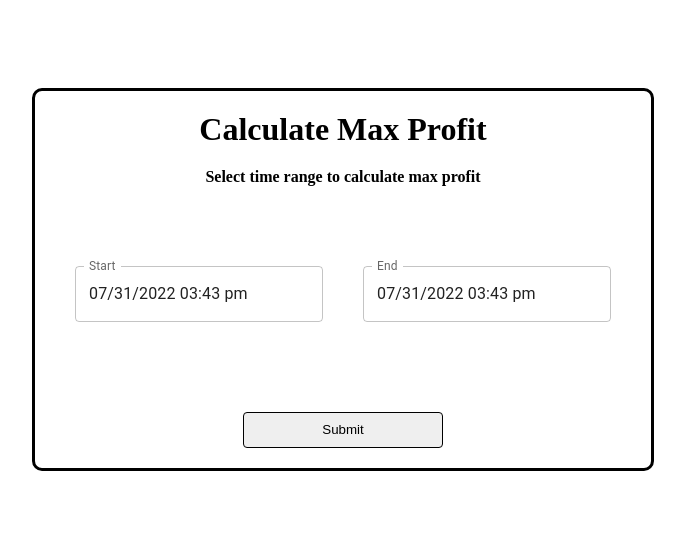
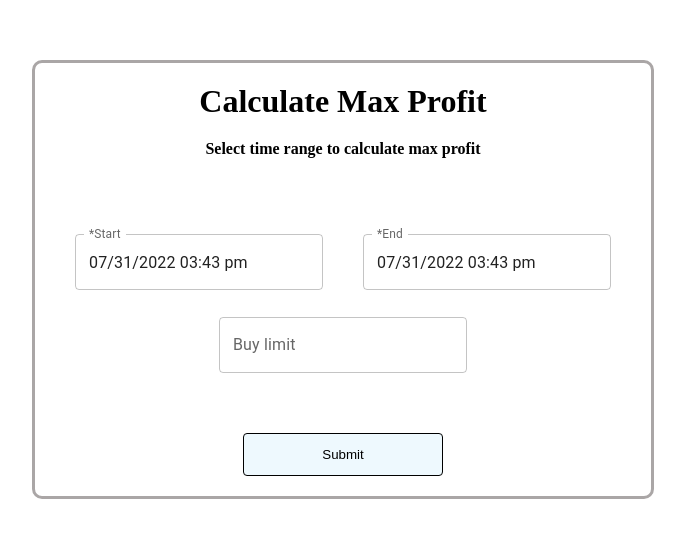
Before and after one commit to rafaele85/maxprofit-client, a React (Create React App) app: page / in a window 1280 px wide. Shown: the part 121-658 px from the top of the page, without its empty margins (297-982 px from the left). Built offline with nearby package versions, Linux system fonts and the light colour scheme.

Commit message:
add priceLimit field, api for sending request to server

```diff
--- a/package.json
+++ b/package.json
@@ -11,6 +11,7 @@
     "@testing-library/react": "^13.3.0",
     "@testing-library/user-event": "^13.5.0",
     "date-fns": "^2.29.1",
+    "dotenv": "^16.0.1",
     "moment": "^2.29.4",
     "react": "^18.2.0",
     "react-dom": "^18.2.0",
--- /dev/null
+++ b/src/api/maxProfit.ts
@@ -0,0 +1,18 @@
+import {MaxProfitInput} from "../types/maxProfit";
+
+export const maxProfit = async (params: MaxProfitInput) => {
+    const apiUrl = process.env.REACT_APP_API_URL
+    if (!apiUrl) {
+        throw new Error('API URL is not specified in env variables')
+    }
+    const paramsArray: string[] = []
+    for(const [key, value] of Object.entries(params)) {
+        if (value !== null && value !== undefined) {
+            paramsArray.push(`${key}=${value}`)
+        }
+    }
+    const url = `${apiUrl}/maxprofit?${paramsArray.join('&')}`
+
+    const res = await fetch(url)
+    console.log('---res=', res)
+}
--- a/src/components/MaxProfitForm.tsx
+++ b/src/components/MaxProfitForm.tsx
@@ -1,32 +1,89 @@
-import {useState} from "react";
+import React, {useState} from "react";
 import styled from "styled-components";
 import {DatePickerComponent} from "./DatePickerComponent";
+import {convertDateToUnixTime} from "../util/convertDate";
+import {TextField} from "@mui/material";
+import {SubmitButton} from "./SubmitButton";
+import {maxProfit} from "../api/maxProfit";
 
 export const MaxProfitForm = () => {
-    const [start, setStart] = useState<number>()
-    const [end, setEnd] = useState<number>()
+    const nowTime = convertDateToUnixTime(new Date())
+    const [start, setStart] = useState<number | undefined>(nowTime)
+    const [end, setEnd] = useState<number | undefined>(nowTime)
+    const [priceLimit, setPriceLimit] = useState<number | undefined>()
+    const [error, setError] = useState<string>('')
+    const [isSubmitting, setSubmitting] = useState<boolean>(false)
 
     const handleChangeStart = (value: number | undefined) => {
         setStart(value)
+        setError('')
     }
 
     const handleChangeEnd = (value: number | undefined) => {
         setEnd(value)
+        setError('')
     }
 
-    const handleSubmit = () => {
+    const handleChangePriceLimit = (e: React.ChangeEvent<HTMLInputElement>) => {
+        let value: number | undefined = undefined
+        if (e.target.value) {
+            value = parseFloat(e.target.value) || undefined
+        }
+        setPriceLimit(value)
+        setError('')
+    }
 
+    const handleSubmit = async () => {
+        console.log('---handleSubmit', start, end)
+        if (!start) {
+            setError('Start is required')
+            return
+        }
+        if (!end) {
+            setError('End is required')
+            return
+        }
+        if (start >= end) {
+            setError('Start should be earlier than End')
+            return
+        }
+        setSubmitting(true)
+        try {
+            const res = await maxProfit({start, end, priceLimit})
+        } catch (err) {
+            console.error(err)
+        }
+        setSubmitting(false)
+    }
+
+    let jsxError
+    if (error) {
+        jsxError = (
+            <Error>{error}</Error>
+        )
     }
 
     return (
         <Root>
             <Title>Calculate Max Profit</Title>
             <Description>Select time range to calculate max profit</Description>
-            <Dates>
-                <DatePickerComponent onChange={handleChangeStart} value={start} label={'Start'} />
-                <DatePickerComponent onChange={handleChangeEnd} value={end}  label={'End'} />
-            </Dates>
-            <SubmitButton onClick={handleSubmit}>Submit</SubmitButton>
+            <MainForm>
+                <Dates>
+                    <DatePickerComponent
+                        onChange={handleChangeStart}
+                        value={start}
+                        label={'*Start'}
+                    />
+                    <DatePickerComponent
+                        onChange={handleChangeEnd}
+                        value={end}
+                        label={'*End'}
+                    />
+                </Dates>
+                {jsxError}
+                <TextField label={'Buy limit'} value={priceLimit || ''} onChange={handleChangePriceLimit} />
+            </MainForm>
+            <SubmitButton onClick={handleSubmit} disabled={isSubmitting} >Submit</SubmitButton>
         </Root>
     )
 }
@@ -36,7 +93,7 @@ const Root = styled.div`
   flex-direction: column;
   align-items: center;
   justify-content: flex-start;
-  border: 3px solid black;
+  border: 3px solid #aaa6a6;
   border-radius: 10px;
   padding: 20px;
 `
@@ -53,6 +110,16 @@ const Description = styled.h4`
   padding-bottom: 50px;
 `
 
+const MainForm = styled.div`
+  width: 100%;
+  height: 100%;
+  display: flex;
+  flex-direction: column;
+  align-items: center;
+  justify-content: flex-start;
+  padding-bottom: 60px;
+`
+
 const Dates = styled.div`
   width: 100%;
   height: 100%;
@@ -60,14 +127,13 @@ const Dates = styled.div`
   flex-direction: row;
   align-items: center;
   justify-content: space-between;
-  padding-bottom: 60px;
 `
 
-const SubmitButton = styled.button`
-  width: 200px;
-  height: 6rem;
-  cursor: pointer;
-  outline: 0;
-  border: 1px solid black;
-  border-radius: 4px;
+const Error = styled.span`
+  display: flex;
+  padding-top: 0;
+  padding-left: 100px;
+  padding-bottom: 30px;
+  width: 100%;
+  color: red;
 `
--- /dev/null
+++ b/src/components/SubmitButton.tsx
@@ -0,0 +1,45 @@
+import styled from "styled-components";
+import {ReactNode} from "react";
+
+type Props = {
+    disabled?: boolean
+    onClick: () => any
+    children: ReactNode
+}
+export const SubmitButton = (props: Props) => {
+    const {disabled, onClick, children} = props
+    const handleClick = () => {
+        if (!disabled) {
+            onClick()
+        }
+    }
+    const color = disabled ? 'lightgray' : '#eef9fe'
+    const cursor = disabled ? '' : 'pointer'
+    const hoverColor = disabled ? color : 'lightgray'
+
+    return (
+        <StyledButton
+            onClick={handleClick}
+            color={color}
+            hoverColor={hoverColor}
+            cursor={cursor}
+        >
+            {children}
+        </StyledButton>
+    )
+}
+
+
+const StyledButton = styled.button<{color: string, hoverColor: string, cursor: string}>`
+  width: 200px;
+  height: 6rem;
+  cursor: ${p => p.cursor};
+  outline: 0;
+  border: 1px solid black;
+  border-radius: 4px;
+  background: ${p => p.color};
+
+  &:hover {
+    background: ${p => p.hoverColor};
+  }
+`
--- /dev/null
+++ b/src/types/maxProfit.ts
@@ -0,0 +1,13 @@
+export type MaxProfitInput = {
+    start: number,
+    end: number,
+    priceLimit?: number,
+}
+
+export type MaxProfitOutput = {
+    buyTime: number,
+    buyPrice: number,
+    sellTime: number,
+    sellPrice: number,
+    profit: number,
+}
```
Also changed, not shown: 2 other files (tests, documents, lock files or other folders).
